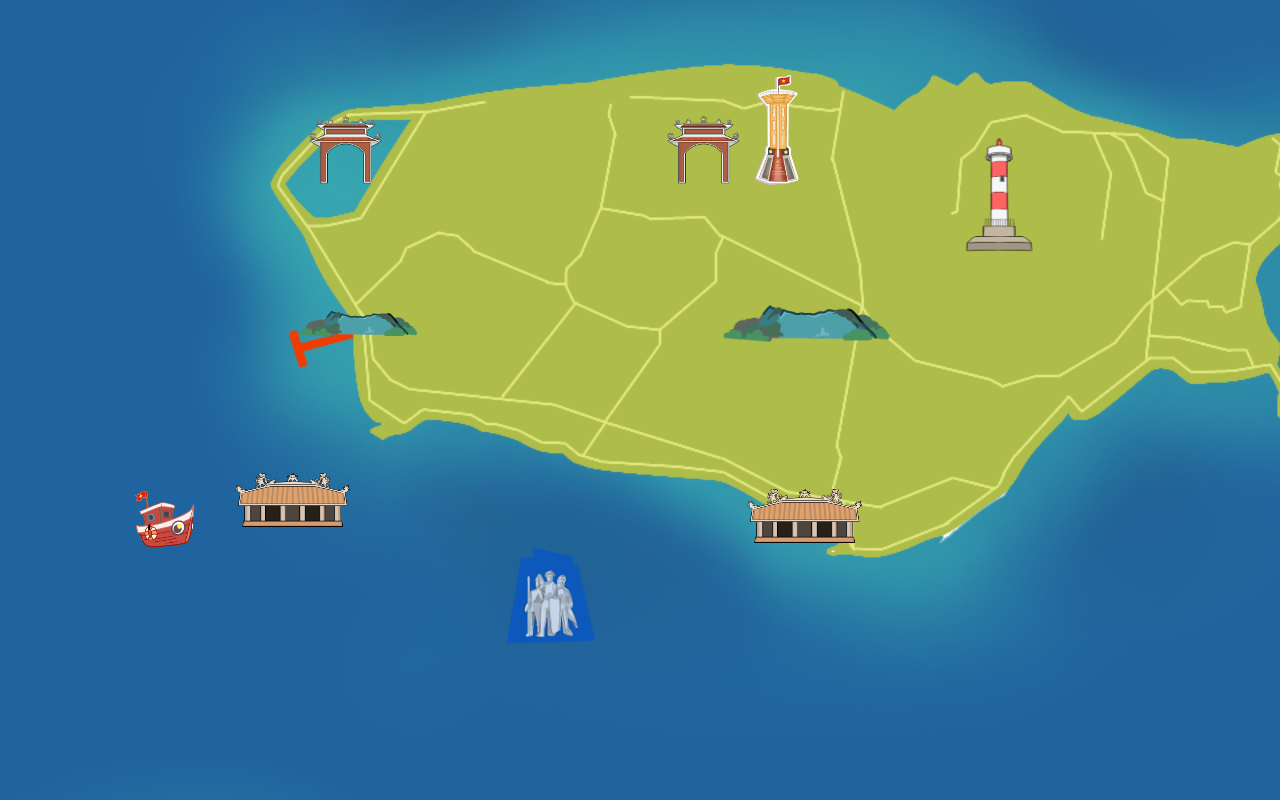
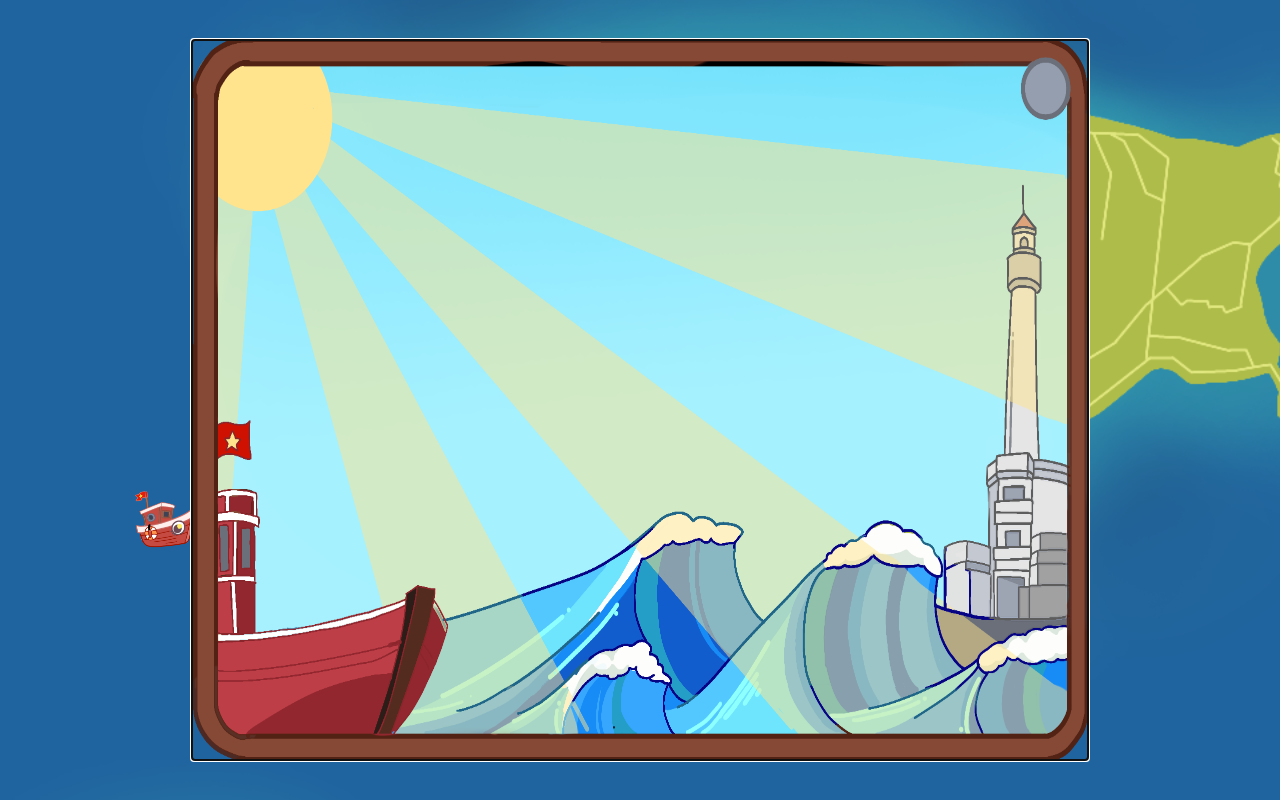
Before and after one commit to JindoIV/biendongvaygoi, a Next.js app in the folder client/: page /test in a window 1280 px wide. Built offline with nearby package versions, Linux system fonts and the light colour scheme.

Commit message:
fix modal done

```diff
--- a/client/src/app/layout.tsx
+++ b/client/src/app/layout.tsx
@@ -1,6 +1,7 @@
 import type { Metadata } from "next";
 import "./global.css";
 import Menu from "@/components/Audio/Menu";
+import FixModal from "@/components/FixModal/FixModal";
 
 export const metadata: Metadata = {
   title: "Bien Dong Vay Goi",
@@ -14,7 +15,8 @@ export default function RootLayout({
 }>) {
   return (
     <html lang="en">
-      <body>
+      <body id="__next" suppressHydrationWarning={true}>
+        <FixModal></FixModal>
         <main>{children}</main>
       </body>
     </html>
--- a/client/src/app/test/page.tsx
+++ b/client/src/app/test/page.tsx
@@ -11,16 +11,16 @@ const LySonMap = () => {
   const displayBoxInfo = (place: string) => {
     setCurrentPlace(place);
     setIsOpen(true);
-  }
+  };
 
   const closeModal = () => {
     setIsOpen(false);
-  }
+  };
 
   return (
     <>
       <div className="background">
-      <div className="dinh_lang" onClick={() => displayBoxInfo("dinh_lang")}>
+        <div className="dinh_lang" onClick={() => displayBoxInfo("dinh_lang")}>
           <Image src={image.dinh_lang} alt="" />
         </div>
         <div className="cot_co" onClick={() => displayBoxInfo("cot_co")}>
@@ -44,12 +44,15 @@ const LySonMap = () => {
         <div className="nui2" onClick={() => displayBoxInfo("nui2")}>
           <Image src={image.nui_lua} alt="" />
         </div>
-        <div className="dinh_lang2" onClick={() => displayBoxInfo("dinh_lang2")}>
+        <div
+          className="dinh_lang2"
+          onClick={() => displayBoxInfo("dinh_lang2")}
+        >
           <Image src={image.dinh_lang} alt="" />
         </div>
         <div className="con_thuyen"></div>
       </div>
-      <BoxInfoLySon open={isOpen} place={currentPlace}/>
+      <BoxInfoLySon open={true} place={currentPlace} />
       {isOpen && <button onClick={closeModal}>Close</button>}
     </>
   );
--- /dev/null
+++ b/client/src/components/FixModal/FixModal.tsx
@@ -0,0 +1,9 @@
+"use client";
+import { useEffect } from "react";
+import Modal from "react-modal";
+export default function FixModal() {
+  useEffect(() => {
+    Modal.setAppElement("#__next");
+  }, []);
+  return <></>;
+}
```
Also changed, not shown: client/src/app/test/BoxInfoLySon.tsx (+2 -1 lines).
